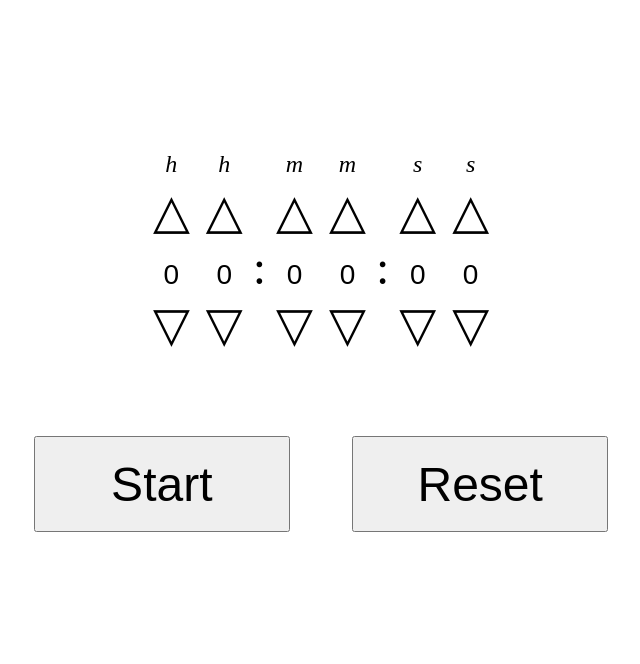
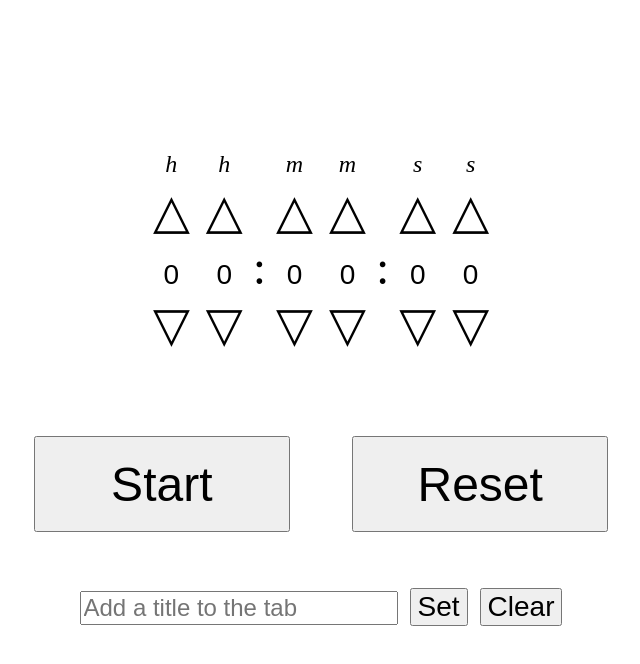
Before and after one commit to jbasabe/timer, a plain HTML site: page index.html in a window 1280 px wide. Shown: the whole page, without its empty margins (319-959 px from the left). Drawn offline with Linux system fonts and the light colour scheme.

Commit message:
Added support for custom titles
Fixes #3

```diff
--- a/index.html
+++ b/index.html
@@ -77,5 +77,11 @@
       <div class="divider"></div>
       <input type="button" class="option-button" value="Reset" onclick="reset()">
     </div>
+
+	<div class="title-text">
+	  <input type="text" class="title-text-input" id="title" maxlength="50" placeholder="Add a title to the tab">
+	  <input type="button" class="title-button" value="Set" id="set" onclick="setTitle()">
+	  <input type="button" class="title-button" value="Clear" id="clear" onclick="clearTitle()">
+	</div>
   </body>
 </html>
--- a/script.js
+++ b/script.js
@@ -10,6 +10,7 @@ let status = STATUS_ENUM.NOT_SET;
 let interval;
 let alarm = new Audio("alarm.mp3");
 alarm.loop = true;
+let title = '';
 
 function loaded() {
   startButton = document.getElementById("start");
@@ -66,7 +67,7 @@ function setTime(v) {
   for (let i=0; i<INPUT_SLOTS; i++) {
     document.getElementById(TIMER_IDS[i]).getElementsByClassName("input-digit")[0].value = v[i];
   }
-  document.title = `${v[0]}${v[1]}:${v[2]}${v[3]}:${v[4]}${v[5]}`;
+  document.title = `${title} ${v[0]}${v[1]}:${v[2]}${v[3]}:${v[4]}${v[5]}`;
 }
 
 function resetTime() {
@@ -143,6 +144,17 @@ function reset() {
   resetTime();
   editVisibility(true);
   startButton.value = "Start";
-  document.title = "Timer";
+  document.title = title || "Timer";
   status = STATUS_ENUM.NOT_SET;
 }
+
+function setTitle() {
+  title = document.getElementById("title").value;
+  document.title = title;
+}
+
+function clearTitle() {
+  title = '';
+  document.title = "Timer";
+  document.getElementById("title").value = '';
+}
--- a/style.css
+++ b/style.css
@@ -50,3 +50,16 @@
   min-width: 20vw;
   min-height: 12vh;
 }
+
+.title-text {
+  margin-top: 5vh;
+  text-align: center;
+}
+
+.title-text-input {
+  font-size: 24px;
+}
+
+.title-button {
+  font-size: 28px;
+}
```
